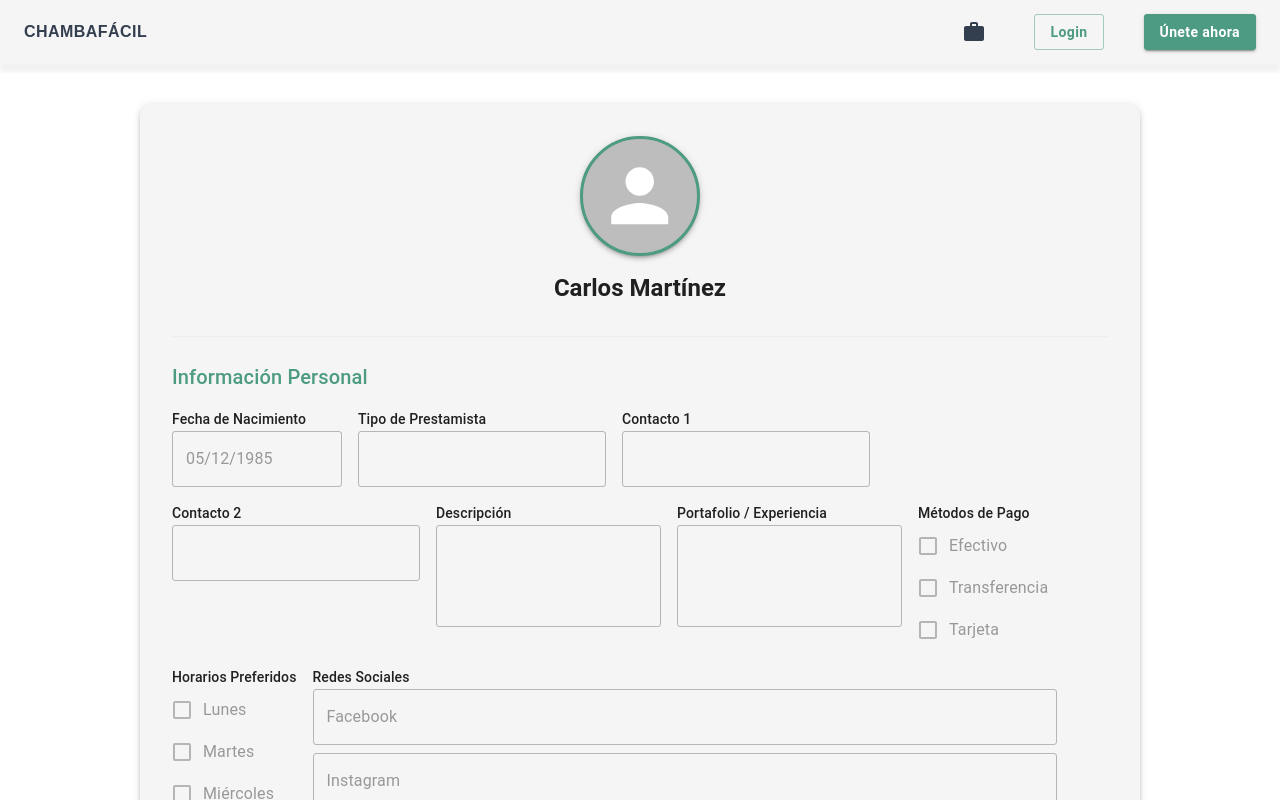
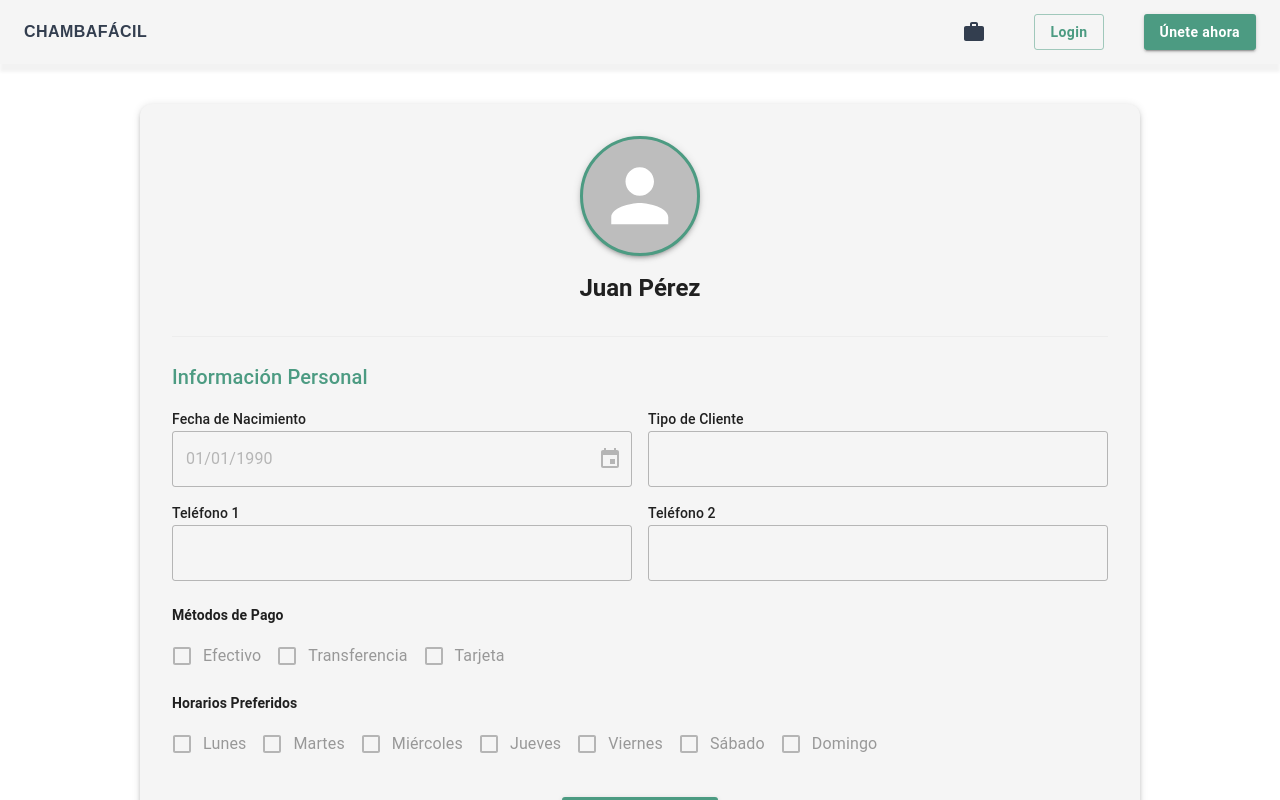
Before and after one commit to IcyHavit/ChambaFacil, a React (Vite) app: page /perfil in a window 1280 px wide. Shown: the top 800 px of the page. Built offline with nearby package versions, Linux system fonts and the light colour scheme.

Commit message:
Diseño de los perfiles

```diff
--- a/src/components/Chat/ChatPrincipal.jsx
+++ b/src/components/Chat/ChatPrincipal.jsx
@@ -1,34 +1,75 @@
-import React from 'react';
-import { Box, Typography } from '@mui/material';
+// MessageBubble.jsx  (versión simplificada)
+import { Box, Typography, useTheme } from '@mui/material';
 
-export default function MessageBubble({ from, text, time }) {
-  const isMe = from === 'me';
+export default function MessageBubble({
+  from,
+  messageType = 'text',   // 'text' | 'image'
+  text,
+  src,
+  time,
+}) {
+  const theme = useTheme();
+  const isMe   = from === 'me';
+  const isImg  = messageType === 'image';
 
   return (
     <Box
       sx={{
-        display: 'flex',
-        justifyContent: isMe ? 'flex-end' : 'flex-start',
-        mb: 1,
+        /* lado de la burbuja */
+        ml: isMe ? 'auto' : 0,
+        mr: isMe ? 0      : 'auto',
+
+        bgcolor: isMe
+          ? theme.palette.primary.main
+          : theme.palette.grey[200],
+        color: isMe
+          ? theme.palette.primary.contrastText
+          : theme.palette.text.primary,
+
+        p: isImg ? 1 : 1.2,
+        borderRadius: theme.shape.borderRadius * 2,
+        fontSize: '0.9rem',
+
+        /* 👇 EL CAMBIO CLAVE 👇 */
+        display: 'inline-flex',          // ancho = contenido
+        flexDirection: 'column',
+        maxWidth: '70%',                 // límite superior
       }}
     >
-      <Box
-        sx={{
-          maxWidth: '70%',
-          bgcolor: isMe ? 'primary.main' : 'grey.300',
-          color:  isMe ? 'common.white' : 'text.primary',
-          p: 1.2,
-          borderRadius: 1,
-        }}
-      >
-        <Typography variant="body2">{text}</Typography>
-        <Typography
-          variant="caption"
-          sx={{ display: 'block', textAlign: 'right', opacity: 0.7 }}
-        >
-          {time}
-        </Typography>
-      </Box>
+      {/* ------ TEXTO ------ */}
+      {messageType === 'text' && (
+        <>
+          <Typography variant="body2" sx={{ whiteSpace: 'pre-wrap' }}>
+            {text}
+          </Typography>
+
+          <Typography
+            variant="caption"
+            sx={{ mt: 0.3, opacity: 0.6, textAlign: 'right' }}
+          >
+            {time}
+          </Typography>
+        </>
+      )}
+
+      {/* ------ IMAGEN ------ */}
+      {messageType === 'image' && (
+        <>
+          <Box
+            component="img"
+            src={src}
+            alt={text || 'imagen enviada'}
+            sx={{ width: 140, borderRadius: 1 }}
+          />
+
+          <Typography
+            variant="caption"
+            sx={{ mt: 0.3, opacity: 0.6, textAlign: 'right' }}
+          >
+            {time}
+          </Typography>
+        </>
+      )}
     </Box>
   );
 }
--- a/src/components/Perfil/PerfilCliente.jsx
+++ b/src/components/Perfil/PerfilCliente.jsx
@@ -1,8 +1,6 @@
-// ✅ Versión final refinada — PerfilCliente.jsx (sin sección de imágenes de trabajo)
-
 import { useState } from 'react';
 import {
-  Avatar, Typography, TextField, Grid, Button,
+  Avatar, Typography, TextField, Button,
   Box, MenuItem, Divider, Paper, Checkbox, FormGroup, FormControlLabel,
   useTheme, Stack
 } from '@mui/material';
@@ -10,6 +8,10 @@ import EditIcon from '@mui/icons-material/Edit';
 import SaveIcon from '@mui/icons-material/Save';
 import Footer from '../Footer';
 import Navbar from '../Navbar';
+import { LocalizationProvider, DatePicker } from '@mui/x-date-pickers';
+import { AdapterDayjs } from '@mui/x-date-pickers/AdapterDayjs';
+import dayjs from 'dayjs';
+import 'dayjs/locale/es';
 
 const tiposCliente = ['Particular', 'Representante del negocio'];
 const metodosPago = ['Efectivo', 'Transferencia', 'Tarjeta'];
@@ -30,6 +32,9 @@ export default function PerfilCliente() {
     metodoPago: [],
   });
 
+  const [fechaNacimiento, setFechaNacimiento] = useState(dayjs(datos.fechaNacimiento));
+
+
   const toggleEdit = () => setEditMode(!editMode);
   const handleChange = (e) => setDatos({ ...datos, [e.target.name]: e.target.value });
   const handleCheckChange = (e, key) => {
@@ -48,7 +53,7 @@ export default function PerfilCliente() {
     <Stack sx={{ minHeight: '100vh', backgroundColor: theme.palette.background.default }}>
       <Navbar />
 
-      <Paper elevation={3} sx={{ maxWidth: 1000, mx: 'auto', mt: 5, p: 4, borderRadius: 4 }}>
+      <Paper elevation={3} sx={{ maxWidth: 1000, mx: 'auto', mt: 5, p: 4, borderRadius: 4, mb: 4 }}>
         <Box sx={{ display: 'flex', alignItems: 'center', flexDirection: 'column', mb: 4 }}>
           {editMode ? (
             <>
@@ -86,16 +91,35 @@ export default function PerfilCliente() {
         </Box>
 
         <Divider sx={{ mb: 3 }} />
-
         <Typography variant="h6" color="primary" sx={{ mb: 2 }}>Información Personal</Typography>
 
-        <Grid container spacing={2}>
-          <Grid item xs={6}>
+        <Box sx={{ display: 'flex', flexWrap: 'wrap', gap: 2 }}>
+          <Box sx={{ flex: '1 1 300px' }}>
             <Typography variant="subtitle2">Fecha de Nacimiento</Typography>
-            <TextField fullWidth type="date" name="fechaNacimiento" value={datos.fechaNacimiento} onChange={handleChange} disabled={!editMode} />
-          </Grid>
+           <LocalizationProvider dateAdapter={AdapterDayjs} adapterLocale="es">
+  <DatePicker
+    value={fechaNacimiento}
+    onChange={(newValue) => {
+      setFechaNacimiento(newValue);
+      setDatos((prev) => ({
+        ...prev,
+        fechaNacimiento: newValue ? newValue.format('YYYY-MM-DD') : '',
+      }));
+    }}
+    format="DD/MM/YYYY"
+    disabled={!editMode}
+    slotProps={{
+      textField: {
+        name: 'fechaNacimiento',
+        fullWidth: true,
+      },
+    }}
+  />
+</LocalizationProvider>
 
-          <Grid item xs={6}>
+          </Box>
+
+          <Box sx={{ flex: '1 1 300px' }}>
             <Typography variant="subtitle2">Tipo de Cliente</Typography>
             {editMode ? (
               <TextField select name="tipoCliente" value={datos.tipoCliente} onChange={handleChange} fullWidth>
@@ -104,21 +128,37 @@ export default function PerfilCliente() {
             ) : (
               <TextField fullWidth value={datos.tipoCliente} disabled />
             )}
-          </Grid>
+          </Box>
+        </Box>
 
-          <Grid item xs={6}>
+        <Box sx={{ display: 'flex', flexWrap: 'wrap', gap: 2, mt: 2 }}>
+          <Box sx={{ flex: '1 1 300px' }}>
             <Typography variant="subtitle2">Teléfono 1</Typography>
-            <TextField fullWidth name="telefono1" value={datos.telefono1} onChange={handleChange} disabled={!editMode} />
-          </Grid>
+            <TextField
+              fullWidth
+              name="telefono1"
+              value={datos.telefono1}
+              onChange={handleChange}
+              disabled={!editMode}
+            />
+          </Box>
 
-          <Grid item xs={6}>
+          <Box sx={{ flex: '1 1 300px' }}>
             <Typography variant="subtitle2">Teléfono 2</Typography>
-            <TextField fullWidth name="telefono2" value={datos.telefono2} onChange={handleChange} disabled={!editMode} />
-          </Grid>
+            <TextField
+              fullWidth
+              name="telefono2"
+              value={datos.telefono2}
+              onChange={handleChange}
+              disabled={!editMode}
+            />
+          </Box>
+        </Box>
 
-          <Grid item xs={12} sm={6}>
-            <Typography variant="subtitle2">Métodos de Pago</Typography>
-            <FormGroup>
+        <Box sx={{ display: 'flex', flexWrap: 'wrap', gap: 2, mt: 3 }}>
+          <Box>
+            <Typography variant="subtitle2" sx={{ fontWeight: 'bold', mb: 1 }}>Métodos de Pago</Typography>
+            <FormGroup row>
               {metodosPago.map((m) => (
                 <FormControlLabel
                   key={m}
@@ -127,11 +167,11 @@ export default function PerfilCliente() {
                 />
               ))}
             </FormGroup>
-          </Grid>
+          </Box>
 
-          <Grid item xs={12} sm={6}>
-            <Typography variant="subtitle2">Horarios Preferidos</Typography>
-            <FormGroup>
+          <Box>
+            <Typography variant="subtitle2" sx={{ fontWeight: 'bold', mb: 1 }}>Horarios Preferidos</Typography>
+            <FormGroup row>
               {diasSemana.map((d) => (
                 <FormControlLabel
                   key={d}
@@ -140,8 +180,8 @@ export default function PerfilCliente() {
                 />
               ))}
             </FormGroup>
-          </Grid>
-        </Grid>
+          </Box>
+        </Box>
 
         <Box textAlign="center" mt={4}>
           <Button variant="contained" startIcon={editMode ? <SaveIcon /> : <EditIcon />} onClick={toggleEdit}>
--- a/src/components/Perfil/PerfilPrestamista.jsx
+++ b/src/components/Perfil/PerfilPrestamista.jsx
@@ -1,5 +1,3 @@
-// ✅ Versión final refinada — PerfilPrestamista.jsx (foto y eliminación de imágenes solo en modo edición)
-
 import { useState } from 'react';
 import {
   Avatar, Typography, TextField, Grid, Button,
@@ -11,6 +9,12 @@ import SaveIcon from '@mui/icons-material/Save';
 import CloseIcon from '@mui/icons-material/Close';
 import Footer from '../Footer';
 import Navbar from '../Navbar';
+import { LocalizationProvider, DatePicker } from '@mui/x-date-pickers';
+import { AdapterDayjs } from '@mui/x-date-pickers/AdapterDayjs';
+import dayjs from 'dayjs';
+import 'dayjs/locale/es';
+import AddAPhotoIcon from '@mui/icons-material/AddAPhoto';
+/* No extra imports needed */
 
 const tiposPrestamista = ['Individual', 'Cuadrilla', 'Empresa pequeña'];
 const metodosPago = ['Efectivo', 'Transferencia', 'Tarjeta'];
@@ -25,6 +29,8 @@ export default function PerfilPrestamista() {
   const [preview, setPreview] = useState(null);
   const [imagenes, setImagenes] = useState([]);
 
+
+
   const [datos, setDatos] = useState({
   nombre: 'Carlos Martínez',
   fechaNacimiento: '1985-05-12',
@@ -37,6 +43,27 @@ export default function PerfilPrestamista() {
   horarios: [],
   redes: { facebook: '', instagram: '', youtube: '' },
 });
+
+  const [fechaNacimiento, setFechaNacimiento] = useState(dayjs(datos.fechaNacimiento));
+  const [nuevaExperiencia, setNuevaExperiencia] = useState('');
+
+  const agregarExperiencia = () => {
+  if (nuevaExperiencia.trim() !== '') {
+    setDatos((prev) => ({
+      ...prev,
+      portafolio: [...prev.portafolio, nuevaExperiencia.trim()],
+    }));
+    setNuevaExperiencia('');
+  }
+};
+
+const eliminarExperiencia = (index) => {
+  setDatos((prev) => ({
+    ...prev,
+    portafolio: prev.portafolio.filter((_, i) => i !== index),
+  }));
+};
+
 
   const toggleEdit = () => setEditMode(!editMode);
   const handleChange = (e) => setDatos({ ...datos, [e.target.name]: e.target.value });
@@ -73,7 +100,7 @@ export default function PerfilPrestamista() {
     <Stack sx={{ minHeight: '100vh', backgroundColor: theme.palette.background.default }}>
       <Navbar />
 
-      <Paper elevation={3} sx={{ maxWidth: 1000, mx: 'auto', mt: 5, p: 4, borderRadius: 4 }}>
+      <Paper elevation={3} sx={{ maxWidth: 1000, mx: 'auto', mt: 5, p: 4, borderRadius: 4, mb: 4 }}>
         <Box sx={{ display: 'flex', alignItems: 'center', flexDirection: 'column', mb: 4 }}>
           {editMode ? (
             <>
@@ -113,74 +140,210 @@ export default function PerfilPrestamista() {
         <Divider sx={{ mb: 3 }} />
         <Typography variant="h6" color="primary" sx={{ mb: 2 }}>Información Personal</Typography>
 
-        <Grid container spacing={2}>
-          <Grid item xs={6}>
+        <Box sx={{ display: 'flex', flexWrap: 'wrap', gap: 2 }}>
+  <Box sx={{ flex: '1 1 300px' }}>
     <Typography variant="subtitle2">Fecha de Nacimiento</Typography>
-            <TextField fullWidth type="date" name="fechaNacimiento" value={datos.fechaNacimiento} onChange={handleChange} disabled={!editMode} />
-          </Grid>
+    <LocalizationProvider dateAdapter={AdapterDayjs} adapterLocale="es">
+      <DatePicker
+        value={fechaNacimiento}
+        onChange={(newValue) => {
+          setFechaNacimiento(newValue);
+          setDatos((prev) => ({
+            ...prev,
+            fechaNacimiento: newValue ? newValue.format('YYYY-MM-DD') : '',
+          }));
+        }}
+        format="DD/MM/YYYY"
+        disabled={!editMode}
+        slotProps={{
+          textField: {
+            name: 'fechaNacimiento',
+            fullWidth: true,
+          },
+        }}
+      />
+    </LocalizationProvider>
+  </Box>
 
-          <Grid item xs={6}>
+  <Box sx={{ flex: '1 1 300px' }}>
     <Typography variant="subtitle2">Tipo de Prestamista</Typography>
     {editMode ? (
-              <TextField select name="tipoPrestamista" value={datos.tipoPrestamista} onChange={handleChange} fullWidth>
-                {tiposPrestamista.map((t) => <MenuItem key={t} value={t}>{t}</MenuItem>)}
+      <TextField
+        select
+        name="tipoPrestamista"
+        value={datos.tipoPrestamista}
+        onChange={handleChange}
+        fullWidth
+      >
+        {tiposPrestamista.map((t) => (
+          <MenuItem key={t} value={t}>{t}</MenuItem>
+        ))}
       </TextField>
     ) : (
       <TextField fullWidth value={datos.tipoPrestamista} disabled />
     )}
-          </Grid>
+  </Box>
+</Box>
 
-          <Grid item xs={6}>
+{/* Fila 2: Contacto 1 + Contacto 2 */}
+<Box sx={{ display: 'flex', flexWrap: 'wrap', gap: 2, mt: 2 }}>
+  <Box sx={{ flex: '1 1 300px' }}>
     <Typography variant="subtitle2">Contacto 1</Typography>
-            <TextField fullWidth name="contacto1" value={datos.contacto1} onChange={handleChange} disabled={!editMode} />
-          </Grid>
+    <TextField
+      fullWidth
+      name="contacto1"
+      value={datos.contacto1}
+      onChange={handleChange}
+      disabled={!editMode}
+    />
+  </Box>
 
-          <Grid item xs={6}>
+  <Box sx={{ flex: '1 1 300px' }}>
     <Typography variant="subtitle2">Contacto 2</Typography>
-            <TextField fullWidth name="contacto2" value={datos.contacto2} onChange={handleChange} disabled={!editMode} />
-          </Grid>
+    <TextField
+      fullWidth
+      name="contacto2"
+      value={datos.contacto2}
+      onChange={handleChange}
+      disabled={!editMode}
+    />
+  </Box>
+</Box>
 
-          <Grid item xs={12}>
+{/* Campo descripción separado */}
+<Box sx={{ mt: 3 }}>
   <Typography variant="subtitle2">Descripción</Typography>
-            <TextField fullWidth name="descripcion" value={datos.descripcion} onChange={handleChange} multiline rows={3} disabled={!editMode} />
-          </Grid>
+  <TextField
+    fullWidth
+    name="descripcion"
+    value={datos.descripcion}
+    onChange={handleChange}
+    multiline
+    rows={3}
+    disabled={!editMode}
+  />
+</Box>
 
-          <Grid item xs={12}>
-            <Typography variant="subtitle2">Portafolio / Experiencia</Typography>
-            <TextField fullWidth name="portafolio" value={datos.portafolio} onChange={handleChange} multiline rows={3} disabled={!editMode} />
-          </Grid>
+<Box sx={{ display: 'flex', flexWrap: 'wrap', gap: 2, mt: 3 }}>
+  <Box sx={{ width: '100%' }}>
+  <Typography variant="subtitle2" sx={{ fontWeight: 'bold', color: theme.palette.secondary.main, mb: 1 }}>
+    Portafolio - Experiencias
+  </Typography>
 
-          <Grid item xs={4}>
-            <Typography variant="subtitle2">Métodos de Pago</Typography>
-            <FormGroup>
+  {editMode && (
+    <Box sx={{ display: 'flex', gap: 2, mb: 2 }}>
+      <TextField
+        label="Nueva experiencia"
+        placeholder="Ej. Instalación de aire acondicionado"
+        value={nuevaExperiencia}
+        onChange={(e) => setNuevaExperiencia(e.target.value)}
+        fullWidth
+      />
+      <Button variant="outlined" onClick={agregarExperiencia}>Agregar</Button>
+    </Box>
+  )}
+
+  {datos.portafolio.length === 0 ? (
+    <Typography color="text.secondary">Aún no has agregado ninguna experiencia.</Typography>
+  ) : (
+    datos.portafolio.map((exp, index) => (
+      <Box key={index} sx={{ display: 'flex', alignItems: 'center', gap: 1, mb: 1 }}>
+        <Typography
+          sx={{
+            padding: 1,
+            flexGrow: 1,
+            border: '2px solid',
+            borderColor: theme.palette.primary.main,
+            borderRadius: 1,
+            backgroundColor: editMode ? '#f9f9f9' : 'transparent',
+          }}
+        >
+          {exp}
+        </Typography>
+        {editMode && (
+          <Button
+            variant="outlined"
+            color="error"
+            onClick={() => eliminarExperiencia(index)}
+            size="small"
+          >
+            Eliminar
+          </Button>
+        )}
+      </Box>
+    ))
+  )}
+</Box>
+
+
+  <Box>
+  <Typography variant="subtitle2" sx={{ fontWeight: 'bold', mb: 1 }}>
+    Métodos de Pago
+  </Typography>
+  <FormGroup row>
     {metodosPago.map((m) => (
-                <FormControlLabel key={m} control={<Checkbox checked={datos.metodoPago.includes(m)} onChange={(e) => handleCheckChange(e, 'metodoPago')} value={m} disabled={!editMode} />} label={m} />
+      <FormControlLabel
+        key={m}
+        control={
+          <Checkbox
+            checked={datos.metodoPago.includes(m)}
+            onChange={(e) => handleCheckChange(e, 'metodoPago')}
+            value={m}
+            disabled={!editMode}
+          />
+        }
+        label={m}
+      />
     ))}
   </FormGroup>
-          </Grid>
+</Box>
 
-          <Grid item xs={4}>
-            <Typography variant="subtitle2">Horarios Preferidos</Typography>
-            <FormGroup>
+
+  <Box>
+  <Typography variant="subtitle2" sx={{ fontWeight: 'bold', mb: 1 }}>
+    Horarios Preferidos
+  </Typography>
+  <FormGroup row>
     {diasSemana.map((d) => (
-                <FormControlLabel key={d} control={<Checkbox checked={datos.horarios.includes(d)} onChange={(e) => handleCheckChange(e, 'horarios')} value={d} disabled={!editMode} />} label={d} />
+      <FormControlLabel
+        key={d}
+        control={
+          <Checkbox
+            checked={datos.horarios.includes(d)}
+            onChange={(e) => handleCheckChange(e, 'horarios')}
+            value={d}
+            disabled={!editMode}
+          />
+        }
+        label={d}
+      />
     ))}
   </FormGroup>
-          </Grid>
+</Box>
 
-          <Grid item xs={4}>
-            <Typography variant="subtitle2">Redes Sociales</Typography>
-            <TextField label="Facebook" name="facebook" value={datos.redes.facebook} onChange={handleRedChange} fullWidth disabled={!editMode} sx={{ mb: 1 }} />
-            <TextField label="Instagram" name="instagram" value={datos.redes.instagram} onChange={handleRedChange} fullWidth disabled={!editMode} sx={{ mb: 1 }} />
-            <TextField label="Youtube" name="youtube" value={datos.redes.youtube} onChange={handleRedChange} fullWidth disabled={!editMode} />
-          </Grid>
-        </Grid>
+</Box>
+
 
         <Divider sx={{ my: 3 }} />
         <Typography variant="h6" color="primary">Imágenes de Trabajo (máx. 5)</Typography>
         {editMode && (
-          <input type="file" multiple accept="image/*" onChange={handleImageUpload} style={{ marginTop: 8 }} />
+  <Box sx={{ mt: 1 }}>
+    <input
+      accept="image/*"
+      multiple
+      type="file"
+      id="imagenesTrabajo"
+      onChange={handleImageUpload}
+      style={{ display: 'none' }}
+    />
+    <label htmlFor="imagenesTrabajo">
+      <Button variant="contained" component="span" startIcon={<AddAPhotoIcon />}>
+        Subir imágenes
+      </Button>
+    </label>
+  </Box>
 )}
+
         <Box sx={{ display: 'flex', flexWrap: 'wrap', gap: 2, mt: 2 }}>
           {imagenes.map((src, idx) => (
             <Box key={idx} sx={{ position: 'relative' }}>
--- a/src/pages/Chat.jsx
+++ b/src/pages/Chat.jsx
@@ -33,8 +33,8 @@ const chatsData = [
       { id: 1, src: PerfilImg }
     ],
     messages: [
-      { id: 1, from: 'them', text: '¿Nos vemos mañana en la obra?', time: '13:45' },
-      { id: 2, from: 'me',   text: 'Claro, 5 pm en el sitio.',      time: '13:46' },
+      { id: 1, from: 'them',messageType: 'text', text: '¿Nos vemos mañana en la obra?', time: '13:45' },
+      { id: 2, from: 'me',messageType: 'text',   text: 'Claro, 5 pm en el sitio.',      time: '13:46' },
     ]
   },
     {
@@ -47,9 +47,10 @@ const chatsData = [
     phone1: '+52 55-9876-5432',
     phone2: '+52 55-8765-4321',
     rating: 4.8,
-    files: [],
+    files: [ { id: 1, src: PerfilImg }],
     messages: [
-      { id: 1, from: 'them', text: 'Perfecto, gracias por confirmar.', time: '12:30' },
+      { id: 1, from: 'them',messageType: 'text', text: 'Perfecto, gracias por confirmar.', time: '12:30' },
+       { id: 2, from: 'me',   messageType: 'image', src:  PerfilImg, time: '13:46' },
     ]
     },
     {
@@ -220,7 +221,7 @@ return (
             <Divider />
 
             {/* Mensajes */}
-                <Box sx={{ flexGrow: 1, overflowY: 'auto', mt: 2, px: 1 }}>
+                <Box sx={{ flexGrow: 1, overflowY: 'auto', mt: 2, px: 1, display: 'flex', flexDirection: 'column', gap: 1 }}>
                 {selectedChat?.messages.map((m) => (
                     <MessageBubble key={m.id} {...m} />
                 ))}
--- a/src/pages/Perfil.jsx
+++ b/src/pages/Perfil.jsx
@@ -2,7 +2,7 @@ import PerfilCliente from '../components/Perfil/PerfilCliente';
 import PerfilPrestamista from '../components/Perfil/PerfilPrestamista';
 
 export default function Perfil() {
-const tipoUsuario = ''; // Temporal, reemplaza por contexto de autenticación real
+const tipoUsuario = 'Cliente'; // Temporal, reemplaza por contexto de autenticación real
 
 return tipoUsuario === 'Cliente'
   ? <PerfilCliente />
```
Lines whose indentation alone changed are shown as unchanged.
